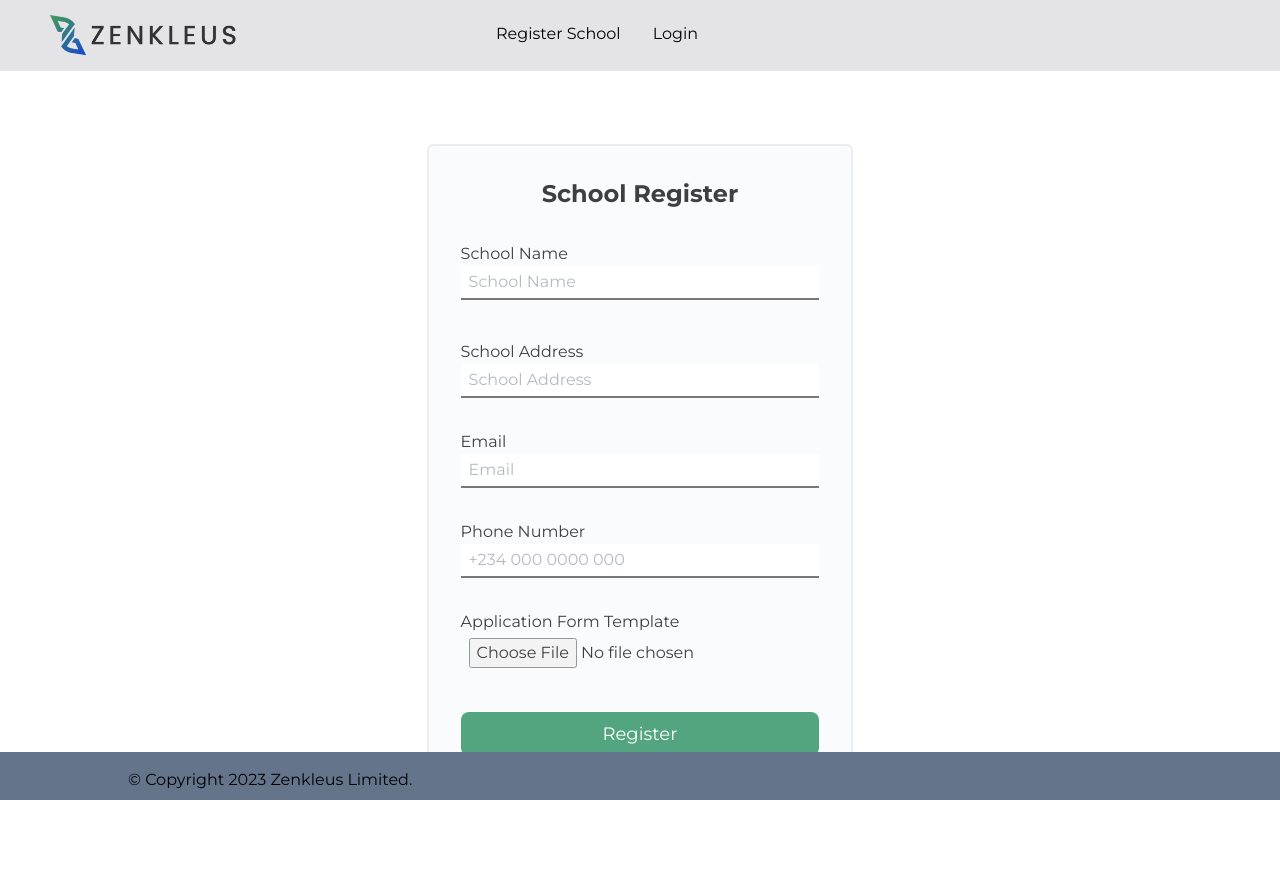
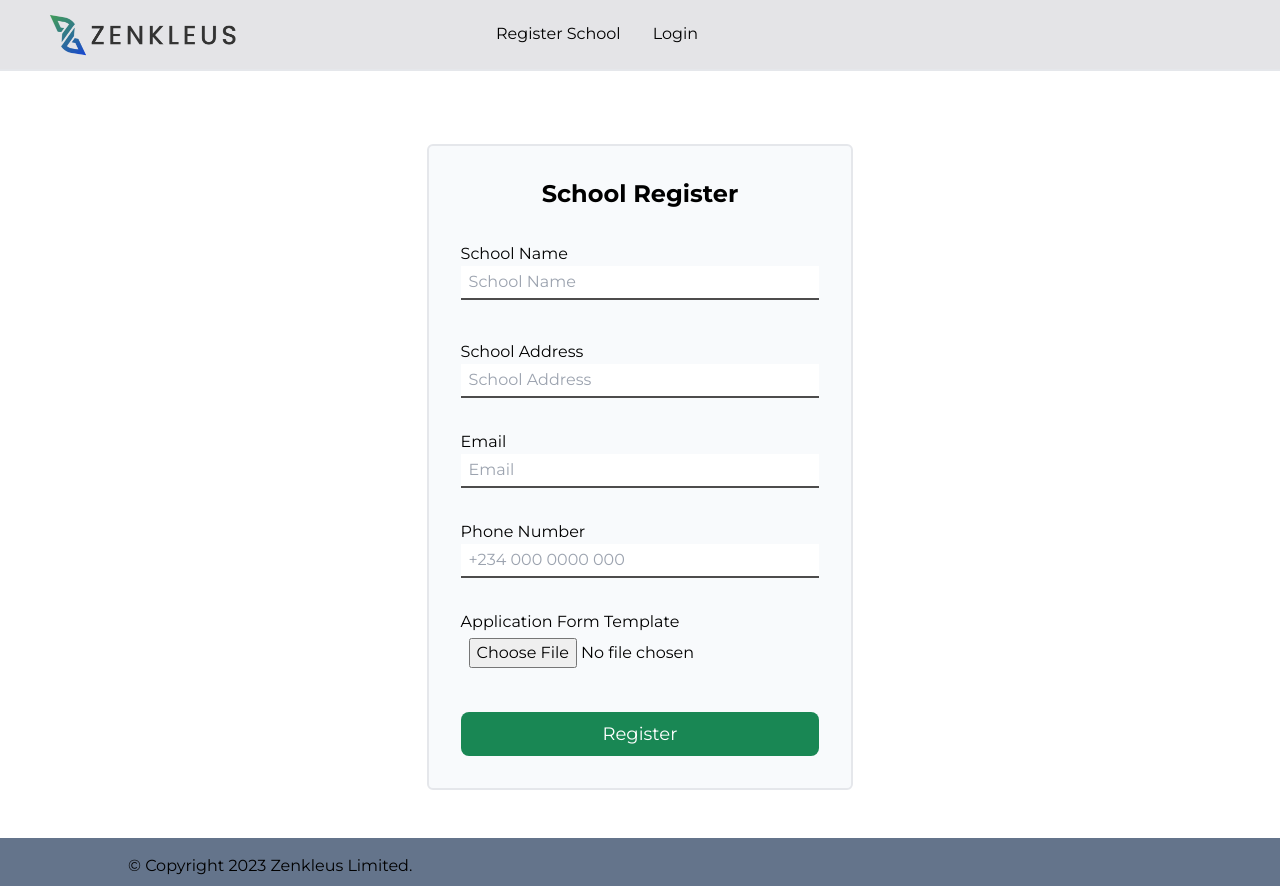
Before and after one commit to popsam22/student_application_form, a React (Vite) app in the folder client/: page /register in a window 1280 px wide. Before the commit the page ends 838 px from the top, so only its background shows below. Built offline with nearby package versions, Linux system fonts and the light colour scheme.

Commit message:
Fix footer

```diff
--- a/client/src/components/Footer.jsx
+++ b/client/src/components/Footer.jsx
@@ -1,7 +1,7 @@
 
 function Footer() {
   return (
-    <footer className="absolute bottom-0 mb-0 pl-16 pb-2 bg-slate-500 pt-4 sm:pl-32 w-[100%]">
+    <footer className="bottom-0 mb-0 pl-16 pb-2 bg-slate-500 pt-4 sm:pl-32 w-[100%]">
       &copy; <em></em>
       Copyright 2023 Zenkleus Limited.
     </footer>
--- a/client/src/pages/SchoolRegister.jsx
+++ b/client/src/pages/SchoolRegister.jsx
@@ -4,7 +4,7 @@ import { useState } from "react";
 function SchoolRegister() {
   const [selectedFile, setSelectedFile] = useState('');
   return (
-    <div className="border-2 rounded-md mx-5  my-5 py-5 px-3 bg-slate-50 opacity-75 xl:p-8 mt-36 xl:w-2/6 xl:ml-[33.33%] mb-12">
+    <div className="border-2 rounded-md mx-5  my-5 py-5 px-3 bg-slate-50  xl:p-8 mt-36 xl:w-2/6 xl:ml-[33.33%] mb-12">
       <div>
         <h2 className='text-center text-2xl font-black'>School Register</h2>
       </div>
```
